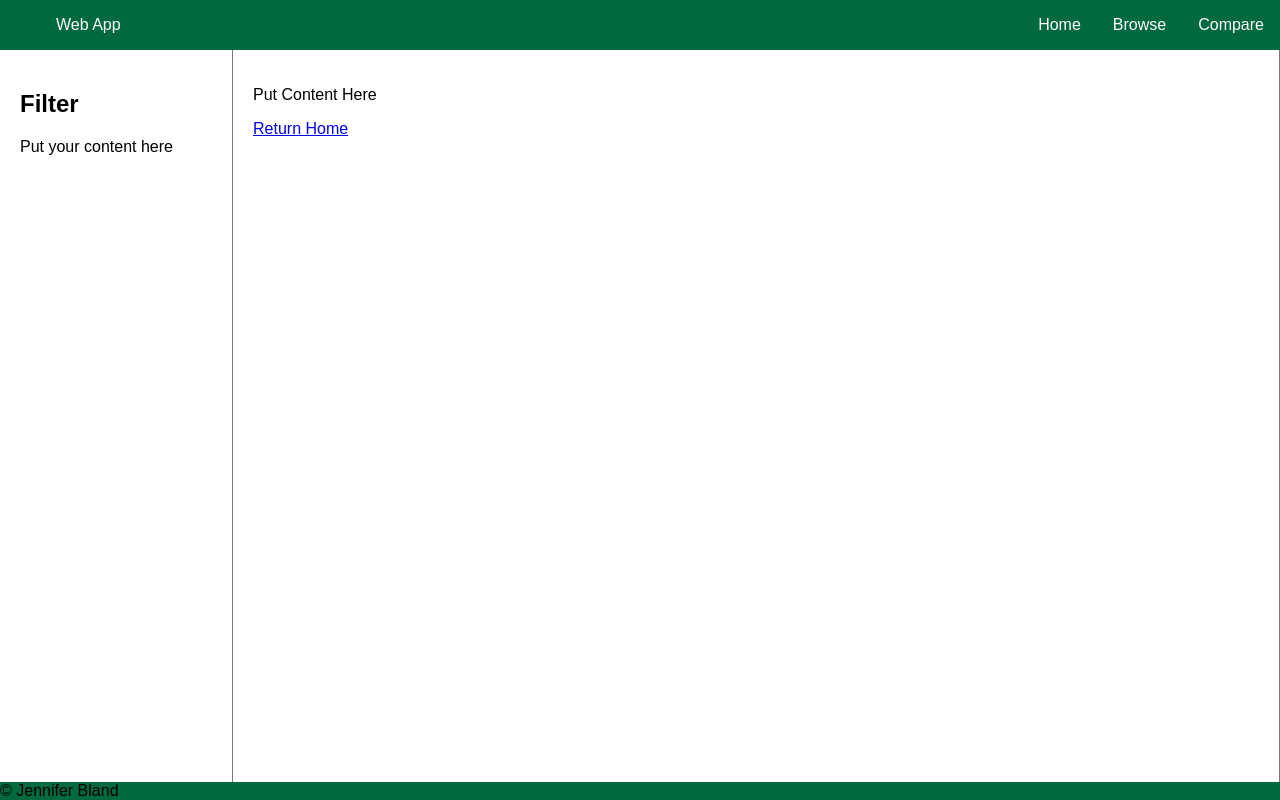
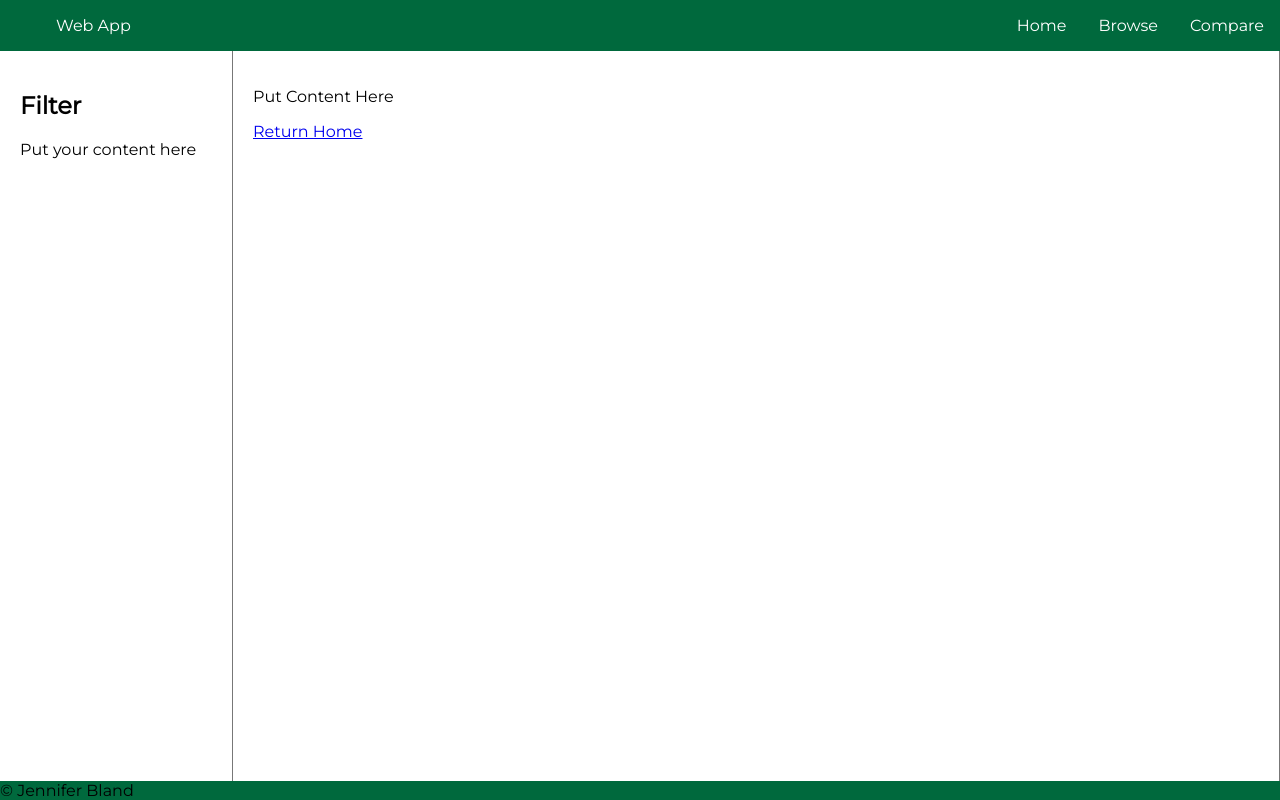
Before and after one commit to gunturkh/web-app, a React (Create React App) app: page / in a window 1280 px wide. Built offline with nearby package versions, Linux system fonts and the light colour scheme.

Commit message:
Specify Montserrat font family

```diff
--- a/src/index.css
+++ b/src/index.css
@@ -1,5 +1,5 @@
 body {
   margin: 0;
   padding: 0;
-  font-family: sans-serif;
+  font-family: 'Montserrat', sans-serif;
 }
```
